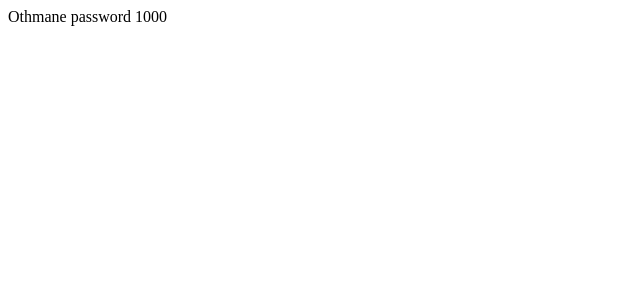
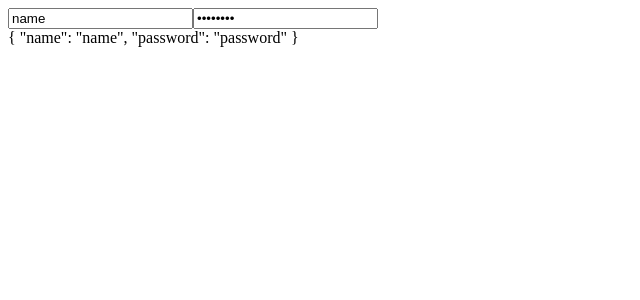
Before and after one commit to Azerdaoui/composition-api-vuejs, a Vue app: page / in a window 1280 px wide. Shown: the top 300 px of the page, without its empty margins (0-640 px from the left). Built offline with nearby package versions, Linux system fonts and the light colour scheme.

Commit message:
Using v-model

```diff
--- a/src/views/Home.vue
+++ b/src/views/Home.vue
@@ -1,27 +1,33 @@
 <template>
   <div>
-    {{ name }} {{ password }}
-    {{ number }}
+    <form>
+      <input type="text" v-model="form.name">
+      <input type="password" v-model="form.password">
+    </form>
+
+    {{ form }}
   </div>
 </template>
 
 <script>
-  import { reactive, toRefs, ref } from '@vue/composition-api'
+  import { ref, reactive } from '@vue/composition-api'
 
   export default {
     setup(){
+      // with ref
+      // const name = ref('')
+      // const password = ref('')
+
+      // with reactive
       const form = reactive({
-        name: 'Othmane',
-        password: 'password'
+        name:'name',
+        password:'password'
       })
-      const number = ref(1000)
 
-      console.log(form)
-      console.log(toRefs(form))
+      const data = { ...form }
 
       return {
-        ...toRefs(form),
-        number
+        form,
       }
     }
   }
```
